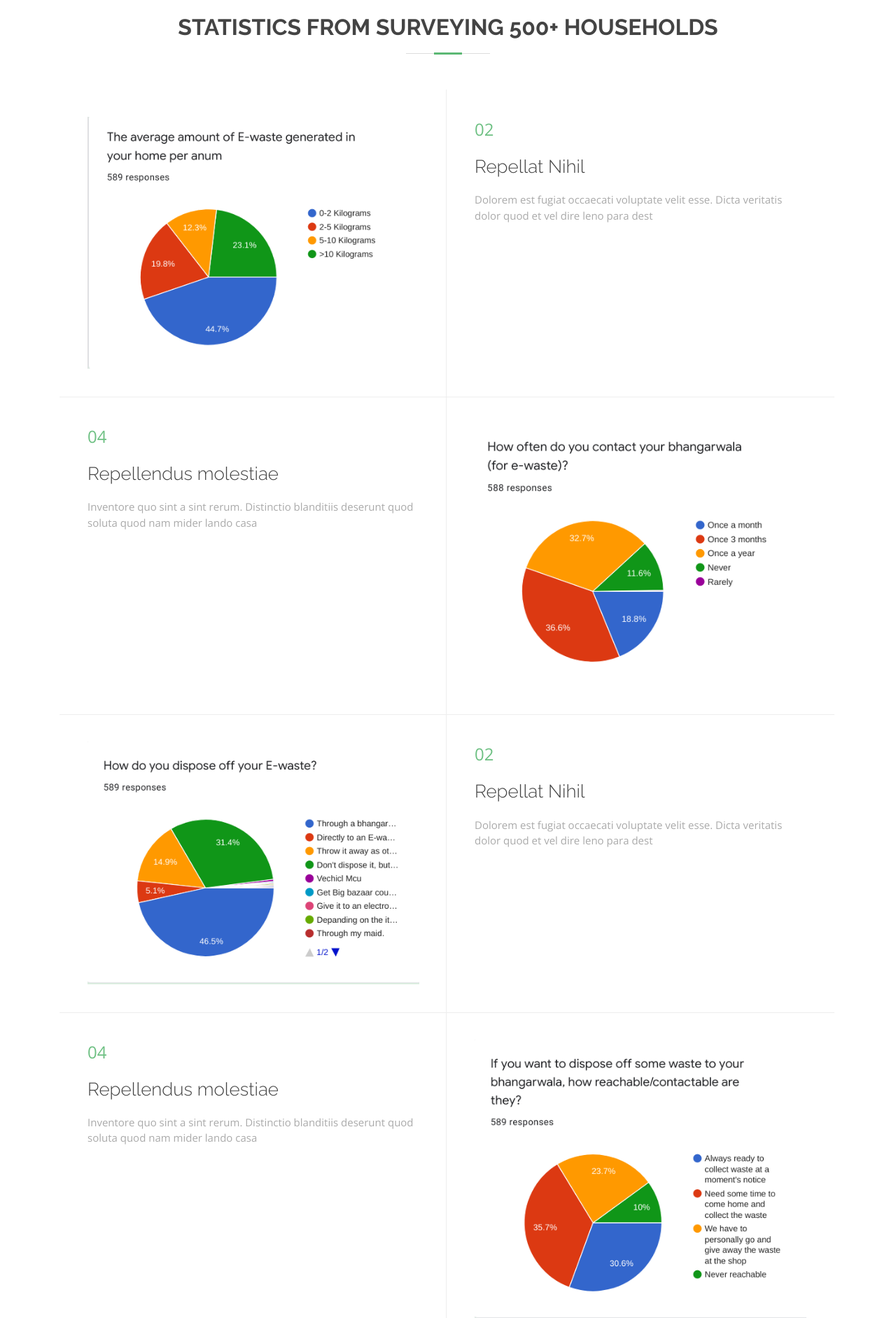
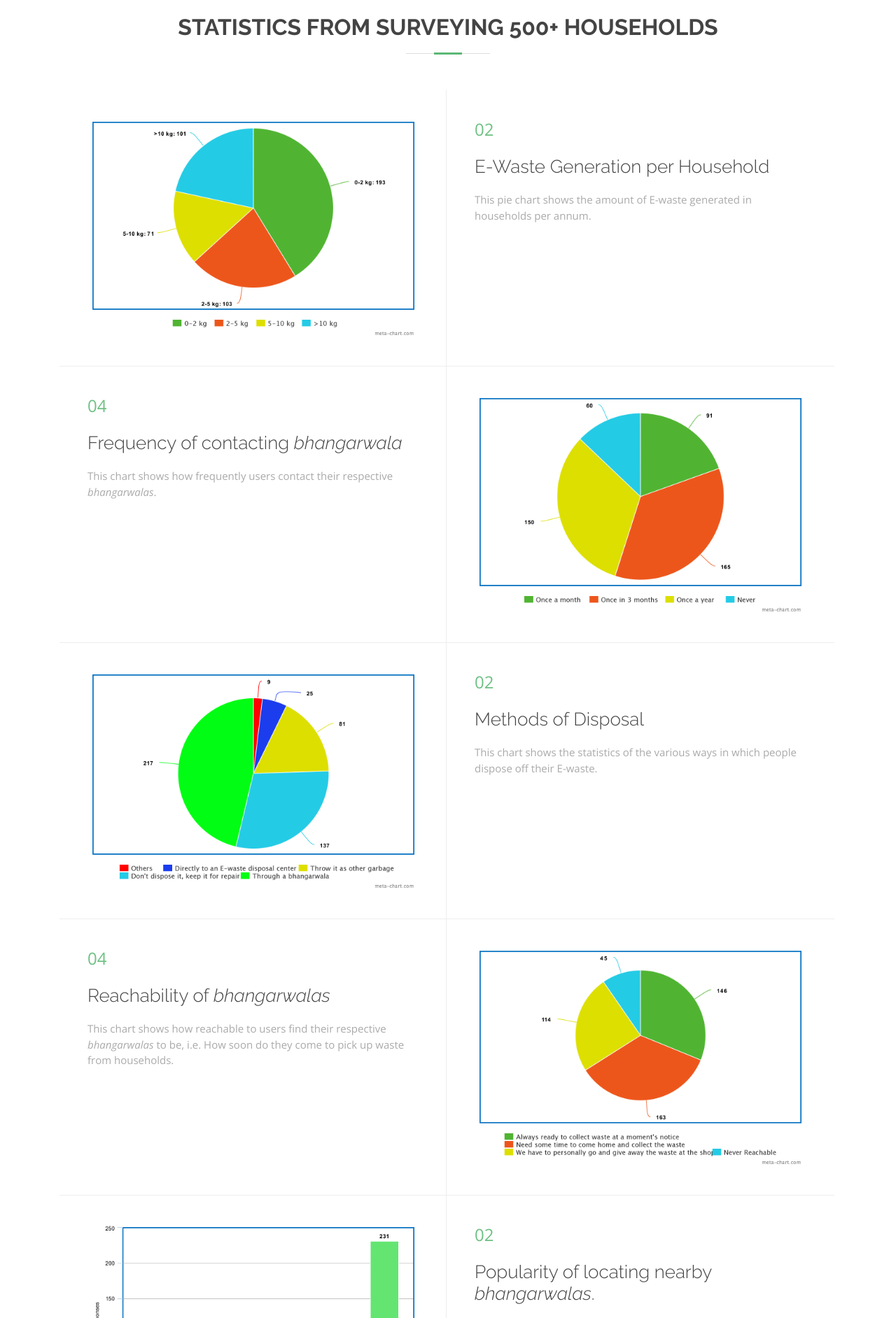
Before and after one commit to KartavyaKothari/dewaste, a Django app: page /results in a window 1280 px wide. Shown: the part 68-1952 px from the top of the page at 70% size. Run offline with Django 3.2, Linux system fonts and the light colour scheme; some libraries are stand-ins or nearby versions.

Commit message:
karthik1

```diff
--- a/dewasteapp/templates/surveyres.html
+++ b/dewasteapp/templates/surveyres.html
@@ -75,63 +75,63 @@
         <div class="row no-gutters">
 
           <div class="col-lg-6 col-md-6 order-1 order-lg-1 content-item">
-            <img src="{% static 'assets/img/survey/1.png'%}" class="img-fluid" alt="">
+            <img src="{% static 'assets/img/survey/weight.png'%}" class="img-fluid" alt="">
           </div>
 
           <div class="col-lg-6 col-md-6 order-2 order-lg-2 content-item">
             <span>02</span>
-            <h4>Repellat Nihil</h4>
-            <p>Dolorem est fugiat occaecati voluptate velit esse. Dicta veritatis dolor quod et vel dire leno para dest</p>
+            <h4>E-Waste Generation per Household</h4>
+            <p>This pie chart shows the amount of E-waste generated in households per annum.</p>
           </div>
 
           <div class="col-lg-6 col-md-6 order-3 order-lg-4 content-item">
-            <img src="{% static 'assets/img/survey/2.png'%}" class="img-fluid" alt="">
+            <img src="{% static 'assets/img/survey/bhangar.png'%}" class="img-fluid" alt="">
           </div>
 
           <div class="col-lg-6 col-md-6 order-4 order-lg-3 content-item">
             <span>04</span>
-            <h4>Repellendus molestiae</h4>
-            <p>Inventore quo sint a sint rerum. Distinctio blanditiis deserunt quod soluta quod nam mider lando casa</p>
+            <h4>Frequency of contacting <i>bhangarwala</i></h4>
+            <p>This chart shows how frequently users contact their respective <i>bhangarwalas</i>.</p>
           </div>
 
           <div class="col-lg-6 col-md-6 order-5 order-lg-5 content-item">
-            <img src="{% static 'assets/img/survey/3.png'%}" class="img-fluid" alt="">
+            <img src="{% static 'assets/img/survey/dispose.png'%}" class="img-fluid" alt="">
           </div>
 
           <div class="col-lg-6 col-md-6 order-6 order-lg-6 content-item">
             <span>02</span>
-            <h4>Repellat Nihil</h4>
-            <p>Dolorem est fugiat occaecati voluptate velit esse. Dicta veritatis dolor quod et vel dire leno para dest</p>
+            <h4>Methods of Disposal</h4>
+            <p>This chart shows the statistics of the various ways in which people dispose off their E-waste.</p>
           </div>
 
           <div class="col-lg-6 col-md-6 order-7 order-lg-8 content-item">
-            <img src="{% static 'assets/img/survey/4.png'%}" class="img-fluid" alt="">
+            <img src="{% static 'assets/img/survey/reachable.png'%}" class="img-fluid" alt="">
           </div>
 
           <div class="col-lg-6 col-md-6 order-8 order-lg-7 content-item">
             <span>04</span>
-            <h4>Repellendus molestiae</h4>
-            <p>Inventore quo sint a sint rerum. Distinctio blanditiis deserunt quod soluta quod nam mider lando casa</p>
+            <h4>Reachability of <i>bhangarwalas</i></h4>
+            <p>This chart shows how reachable to users find their respective <i>bhangarwalas</i> to be, i.e. How soon do they come to pick up waste from households.</p>
           </div>
 
           <div class="col-lg-6 col-md-6 order-9 order-lg-9 content-item">
-            <img src="{% static 'assets/img/survey/5.png'%}" class="img-fluid" alt="">
+            <img src="{% static 'assets/img/survey/rating1.png'%}" class="img-fluid" alt="">
           </div>
 
           <div class="col-lg-6 col-md-6 order-10 order-lg-10 content-item">
             <span>02</span>
-            <h4>Repellat Nihil</h4>
-            <p>Dolorem est fugiat occaecati voluptate velit esse. Dicta veritatis dolor quod et vel dire leno para dest</p>
+            <h4>Popularity of locating nearby <i>bhangarwalas</i>.</h4>
+            <p>This graph shows how popular is the feature in the application that allows people to contact any <i>bhangarwala</i> who is in their vicinity. People who surveyed gave a rating to this feature of the application.</p>
           </div>
 
           <div class="col-lg-6 col-md-6 order-11 order-lg-12 content-item">
-            <img src="{% static 'assets/img/survey/6.png'%}" class="img-fluid" alt="">
+            <img src="{% static 'assets/img/survey/rating2.png'%}" class="img-fluid" alt="">
           </div>
 
           <div class="col-lg-6 col-md-6 order-12 order-lg-11 content-item">
             <span>04</span>
-            <h4>Repellendus molestiae</h4>
-            <p>Inventore quo sint a sint rerum. Distinctio blanditiis deserunt quod soluta quod nam mider lando casa</p>
+            <h4>Popularity of locating nearby E-bins and E-waste disposal cneters</h4>
+            <p>This graph shows how popular is the feature in the application that allows people to locate any E-bin, or E-waste disposal center near them. People have rated this feature with a rating between 1-5.</p>
           </div>
 
         </div>
```
Also changed, not shown: dewasteapp/static/assets/img/survey/bhangar.png (added), dewasteapp/static/assets/img/survey/city.png (added), dewasteapp/static/assets/img/survey/delhirating1.png (added), dewasteapp/static/assets/img/survey/delhirating2.png (added), dewasteapp/static/assets/img/survey/delhiweight.png (added), dewasteapp/static/assets/img/survey/dispose.png (added), dewasteapp/static/assets/img/survey/mumbairating1.png (added), dewasteapp/static/assets/img/survey/mumbairating2.png (added), dewasteapp/static/assets/img/survey/mumbaiweight.png (added), dewasteapp/static/assets/img/survey/nagpurrating1.png (added), dewasteapp/static/assets/img/survey/nagpurrating2.png (added), dewasteapp/static/assets/img/survey/nagpurweight.png (added), dewasteapp/static/assets/img/survey/rating1.png (added), dewasteapp/static/assets/img/survey/rating2.png (added), 2 more files.
